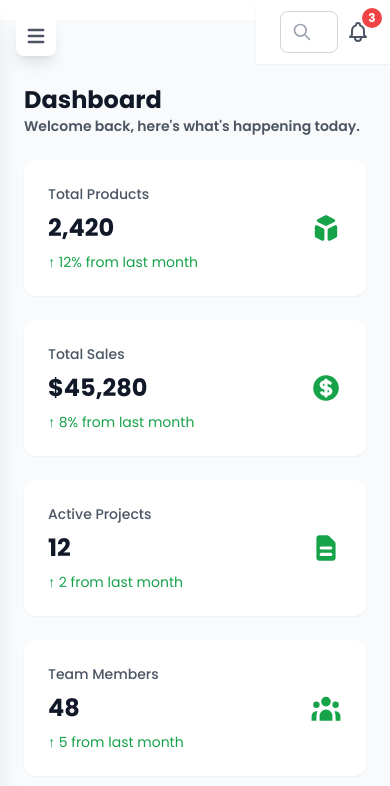
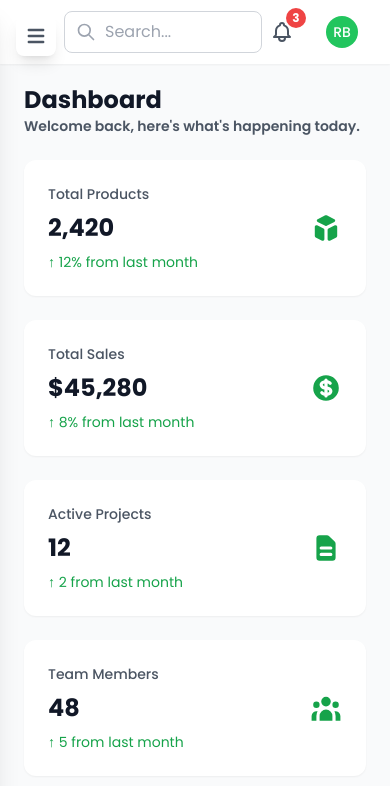
Before and after one commit to rachidfrex/construction-management-app, a React (Vite) app: page /dashboard in a window 390 px wide. Shown: the top 786 px of the page. Built offline with nearby package versions, Linux system fonts and the light colour scheme.

Commit message:
refactor: enhance header and dashboard layout for improved responsiveness

```diff
--- a/src/components/dashboard/Header.tsx
+++ b/src/components/dashboard/Header.tsx
@@ -38,10 +38,11 @@ const Header = () => {
   ];
 
   return (
-    <header className="h-16 bg-white shadow-sm fixed top-0 right-0 left-64 z-10">
+    <header className={`h-16 bg-white shadow-sm fixed top-0 z-10 transition-all duration-300 ease-in-out
+      right-0 left-0 lg:left-64`}> {/* Modified this line */}
       <div className="h-full px-6 flex items-center justify-between">
         {/* Search Bar */}
-        <div className="flex-1 max-w-xl">
+        <div className="  ml-10 md:ml-0 flex-1 max-w-xl">
           <div className="relative">
             <input
               type="text"
--- a/src/pages/dashboard/Dashboard.tsx
+++ b/src/pages/dashboard/Dashboard.tsx
@@ -5,7 +5,7 @@ import StatCard from '../../components/dashboard/StatCard';
 
 const Dashboard = () => {
   return (
-    <div className="min-h-screen bg-gray-50">
+    <div className="min-h-screen w-full bg-gray-50">
       <Sidebar />
       <Header />
 
```
